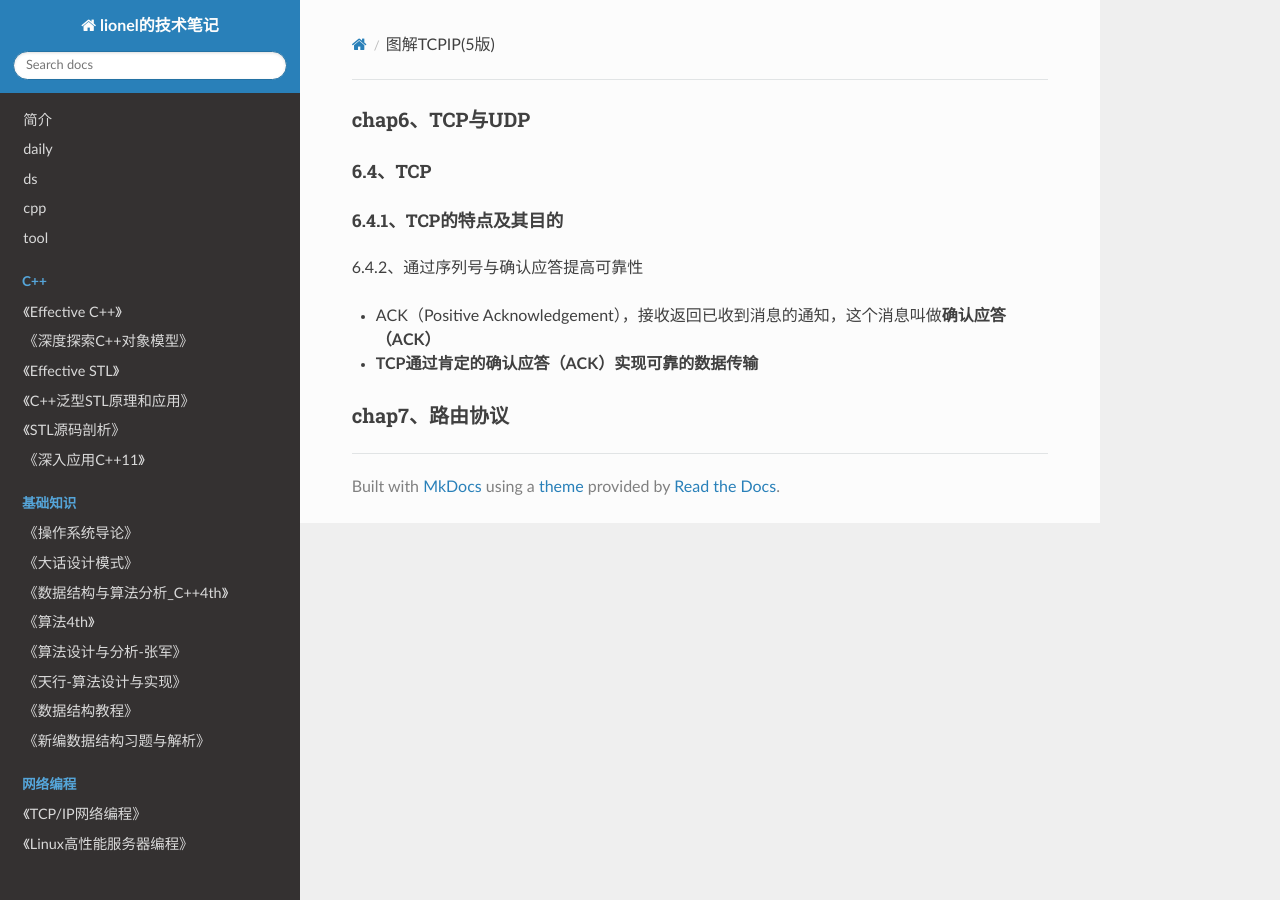
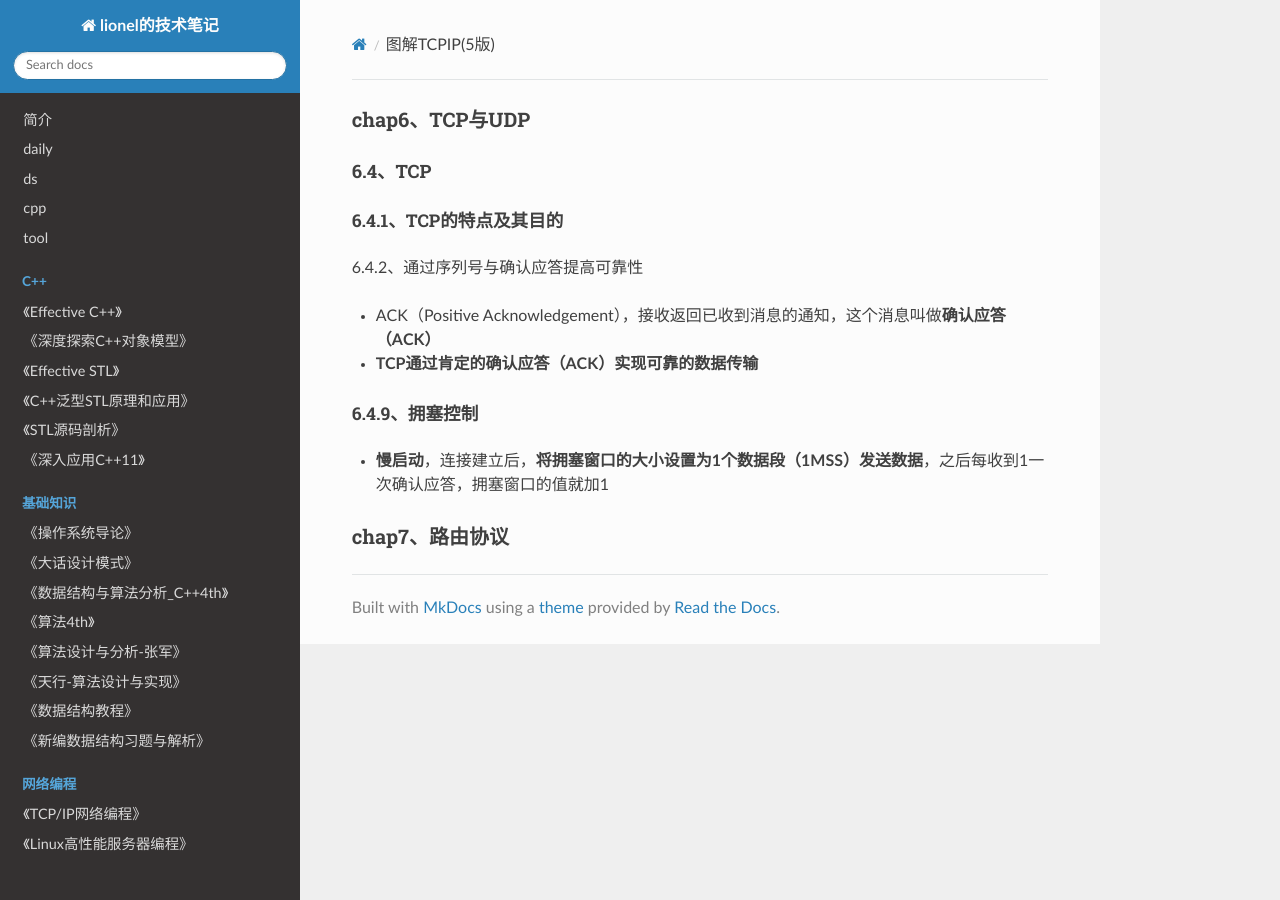
Before and after one commit to wolflion/booknotes, an MkDocs documentation site: the page built from docs/10network/图解TCPIP(5版).md, in a window 1280 px wide. Built offline with MkDocs 1.6.1, drawn with Linux system fonts in a browser that asks for light colours; nearby versions of some CDN libraries.

Commit message:
Update 图解TCPIP(5版).md

```diff
--- a/docs/10network/图解TCPIP(5版).md
+++ b/docs/10network/图解TCPIP(5版).md
@@ -9,4 +9,8 @@
 + ACK（Positive Acknowledgement），接收返回已收到消息的通知，这个消息叫做**确认应答（ACK）**
 + **TCP通过肯定的确认应答（ACK）实现可靠的数据传输**
 
+##### 6.4.9、拥塞控制
+
++ **慢启动**，连接建立后，**将拥塞窗口的大小设置为1个数据段（1MSS）发送数据**，之后每收到1一次确认应答，拥塞窗口的值就加1
+
 ### chap7、路由协议
```
